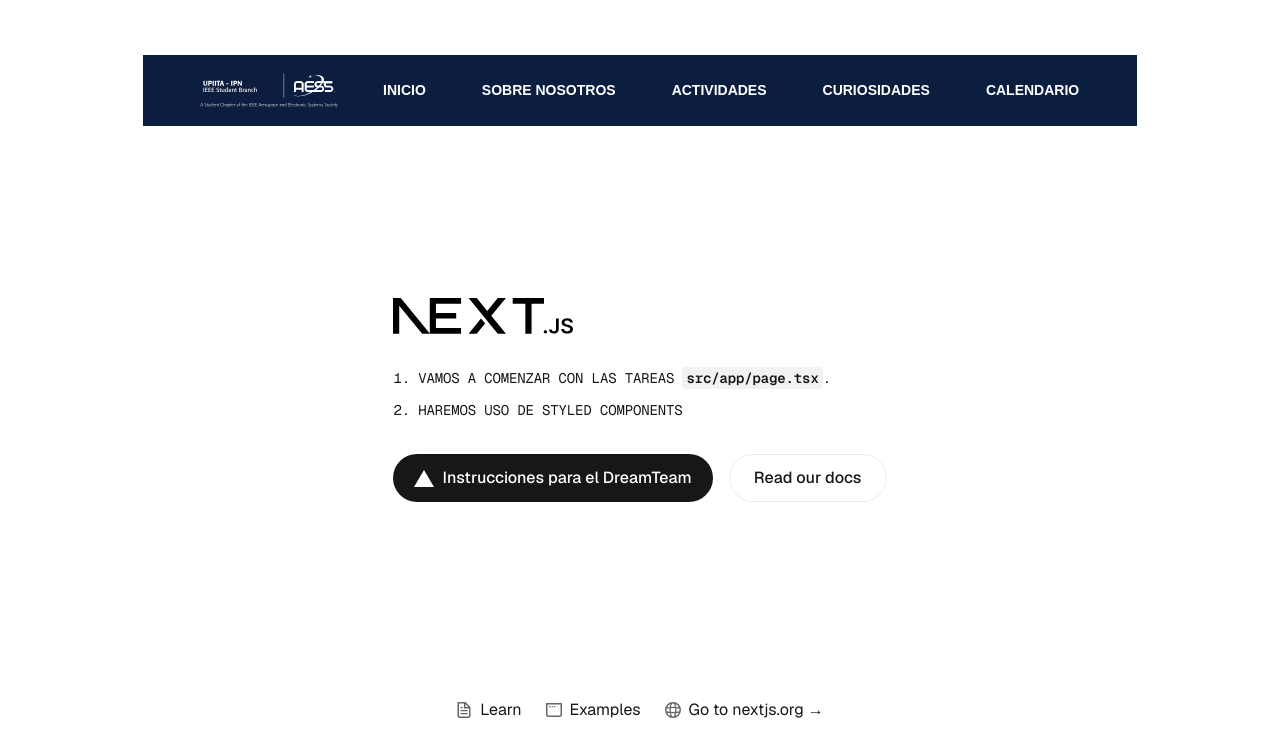
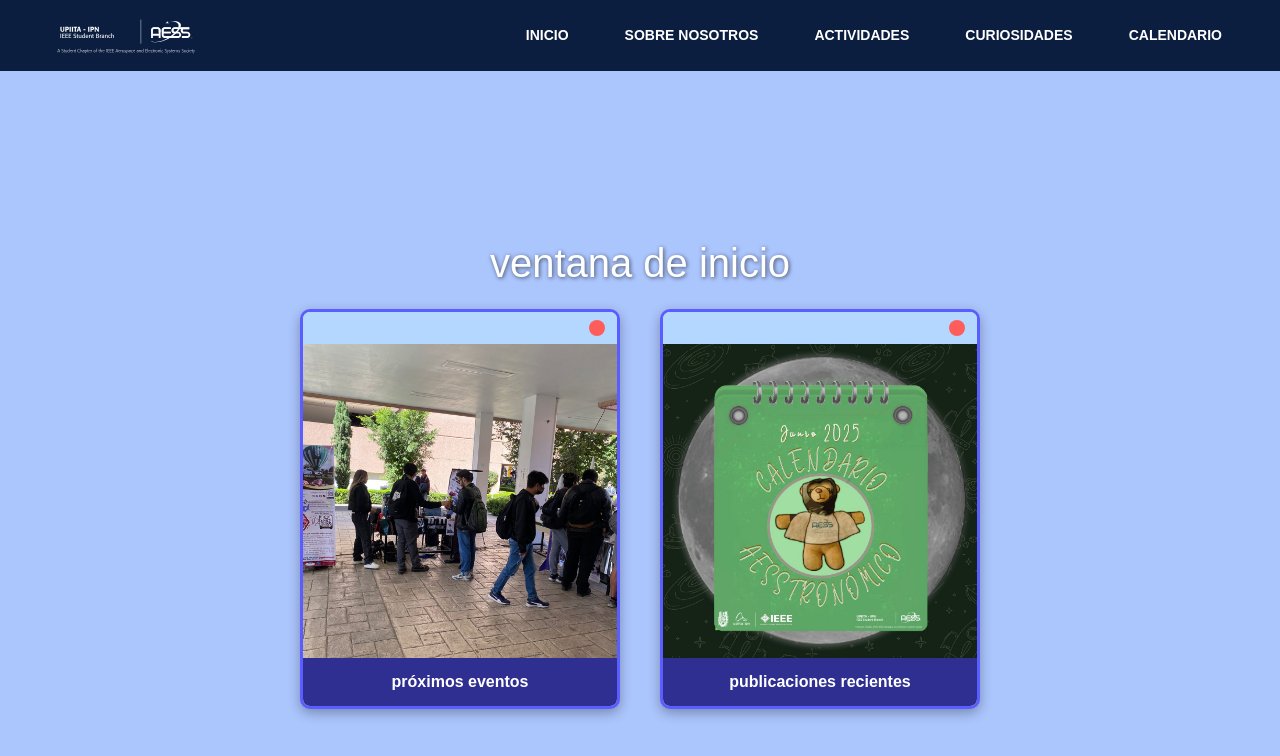
Before and after one commit to subidubi12/paginAESS, a Next.js app: page / in a window 1280 px wide. Shown: the top 756 px of the page. Built offline with nearby package versions, Linux system fonts and the light colour scheme.

Commit message:
Version semifuncional 1

```diff
--- /dev/null
+++ b/Componentes/styles/inicio.styles.ts
@@ -0,0 +1,63 @@
+'use client';
+import React from 'react';
+import styled from 'styled-components';
+
+export const Fondo = styled.div`
+  background-color: #abc5fd;
+  height: 100vh;
+  display: flex;
+  flex-direction: column;
+  align-items: center;
+  justify-content: center;
+`;
+
+export const Titulo = styled.h1`
+  color: white;
+  font-size: 2.5rem;
+  margin-bottom: 1rem;
+  text-shadow: 1px 1px 4px rgba(0, 0, 0, 0.6);
+`;
+
+export const ContenedorVentanas = styled.div`
+  display: flex;
+  gap: 40px;
+  justify-content: center;
+`;
+
+export const Ventana = styled.div`
+  width: 320px;
+  background: white;
+  border: 3px solid #5a5dff;
+  border-radius: 10px;
+  overflow: hidden;
+  box-shadow: 0 4px 12px rgba(0, 0, 0, 0.3);
+  position: relative;
+`;
+
+export const BarraVentana = styled.div`
+  background: #b3d7ff;
+  padding: 8px 12px;
+  display: flex;
+  justify-content: flex-end;
+`;
+
+export const BotonCerrar = styled.div`
+  width: 16px;
+  height: 16px;
+  background: #ff5c5c;
+  border-radius: 50%;
+  cursor: pointer;
+`;
+
+export const Imagen = styled.img`
+  width: 100%;
+  height: auto;
+`;
+
+export const Pie = styled.div`
+  text-align: center;
+  padding: 12px;
+  background: #2f2f91;
+  color: white;
+  font-weight: bold;
+`;
--- /dev/null
+++ b/Componentes/ventanainicio.tsx
@@ -0,0 +1,25 @@
+import { Fondo, Titulo,ContenedorVentanas, Ventana, BotonCerrar,BarraVentana,Imagen,Pie } from "./styles/inicio.styles";
+
+export default function Ventanainicio() {
+  return (
+    <Fondo>
+      <Titulo>ventana de inicio</Titulo>
+      <ContenedorVentanas>
+        <Ventana>
+          <BarraVentana>
+            <BotonCerrar />
+          </BarraVentana>
+          <Imagen src="/EVENTOS.jpg" alt="eventos" />
+          <Pie>próximos eventos</Pie>
+        </Ventana>
+        <Ventana>
+          <BarraVentana>
+            <BotonCerrar />
+          </BarraVentana>
+          <Imagen src="/RECIENTES.jpg" alt="calendario" />
+          <Pie>publicaciones recientes</Pie>
+        </Ventana>
+      </ContenedorVentanas>
+    </Fondo>
+  );
+}
--- a/componentes/header.tsx
+++ b/componentes/header.tsx
@@ -1,7 +1,7 @@
 "use client";
 import React from 'react';
 import { useRouter } from 'next/navigation';
-import { HeaderContainer,Logo,Nav,PushButton } from './styles/namepage.styles';
+import { HeaderContainer,Logo,Nav,PushButton } from './styles/head.styles';
 
 const Header:React.FC = () => {
   const router = useRouter();
--- a/src/app/page.tsx
+++ b/src/app/page.tsx
@@ -1,105 +1,12 @@
-import Image from "next/image";
+"use client";
 import Header from "../../componentes/header";
+import Ventanainicio from "../../componentes/ventanainicio";
 
-export default function Home() {
+export default function Home (){
   return (
-    <div className="font-sans grid grid-rows-[20px_1fr_20px] items-center justify-items-center min-h-screen p-8 pb-20 gap-16 sm:p-20">
-      <Header/>
-      <main className="flex flex-col gap-[32px] row-start-2 items-center sm:items-start">
-        <Image
-          className="dark:invert"
-          src="/next.svg"
-          alt="Next.js logo"
-          width={180}
-          height={38}
-          priority
-        />
-        <ol className="font-mono list-inside list-decimal text-sm/6 text-center sm:text-left">
-          <li className="mb-2 tracking-[-.01em]">
-            VAMOS A COMENZAR CON LAS TAREAS{" "}
-            <code className="bg-black/[.05] dark:bg-white/[.06] font-mono font-semibold px-1 py-0.5 rounded">
-              src/app/page.tsx
-            </code>
-            .
-          </li>
-          <li className="tracking-[-.01em]">
-            HAREMOS USO DE STYLED COMPONENTS
-          </li>
-        </ol>
-
-        <div className="flex gap-4 items-center flex-col sm:flex-row">
-          <a
-            className="rounded-full border border-solid border-transparent transition-colors flex items-center justify-center bg-foreground text-background gap-2 hover:bg-[#383838] dark:hover:bg-[#ccc] font-medium text-sm sm:text-base h-10 sm:h-12 px-4 sm:px-5 sm:w-auto"
-            href="/instrucciones"
-            target="_blank"
-            rel="noopener noreferrer"
-          >
-            <Image
-              className="dark:invert"
-              src="/vercel.svg"
-              alt="Vercel logomark"
-              width={20}
-              height={20}
-            />
-            Instrucciones para el DreamTeam
-          </a>
-          <a
-            className="rounded-full border border-solid border-black/[.08] dark:border-white/[.145] transition-colors flex items-center justify-center hover:bg-[#f2f2f2] dark:hover:bg-[#1a1a1a] hover:border-transparent font-medium text-sm sm:text-base h-10 sm:h-12 px-4 sm:px-5 w-full sm:w-auto md:w-[158px]"
-            href="https://nextjs.org/docs?utm_source=create-next-app&utm_medium=appdir-template-tw&utm_campaign=create-next-app"
-            target="_blank"
-            rel="noopener noreferrer"
-          >
-            Read our docs
-          </a>
-        </div>
-      </main>
-      <footer className="row-start-3 flex gap-[24px] flex-wrap items-center justify-center">
-        <a
-          className="flex items-center gap-2 hover:underline hover:underline-offset-4"
-          href="https://nextjs.org/learn?utm_source=create-next-app&utm_medium=appdir-template-tw&utm_campaign=create-next-app"
-          target="_blank"
-          rel="noopener noreferrer"
-        >
-          <Image
-            aria-hidden
-            src="/file.svg"
-            alt="File icon"
-            width={16}
-            height={16}
-          />
-          Learn
-        </a>
-        <a
-          className="flex items-center gap-2 hover:underline hover:underline-offset-4"
-          href="https://vercel.com/templates?framework=next.js&utm_source=create-next-app&utm_medium=appdir-template-tw&utm_campaign=create-next-app"
-          target="_blank"
-          rel="noopener noreferrer"
-        >
-          <Image
-            aria-hidden
-            src="/window.svg"
-            alt="Window icon"
-            width={16}
-            height={16}
-          />
-          Examples
-        </a>
-        <a
-          className="flex items-center gap-2 hover:underline hover:underline-offset-4"
-          href="https://nextjs.org?utm_source=create-next-app&utm_medium=appdir-template-tw&utm_campaign=create-next-app"
-          target="_blank"
-          rel="noopener noreferrer"
-        >
-          <Image
-            aria-hidden
-            src="/globe.svg"
-            alt="Globe icon"
-            width={16}
-            height={16}
-          />
-          Go to nextjs.org →
-        </a>
-      </footer>
-    </div>
+    <main>
+    <Header/>
+    <Ventanainicio/>
+    </main>
   );
 }
```
Also changed, not shown: Componentes/styles/head.styles.ts (renamed from componentes/styles/namepage.styles.ts), public/EVENTOS.jpg (added), public/RECIENTES.jpg (added).
